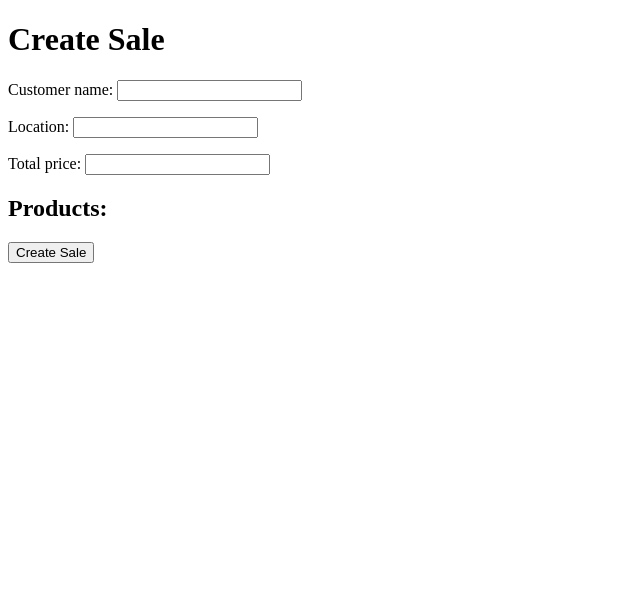
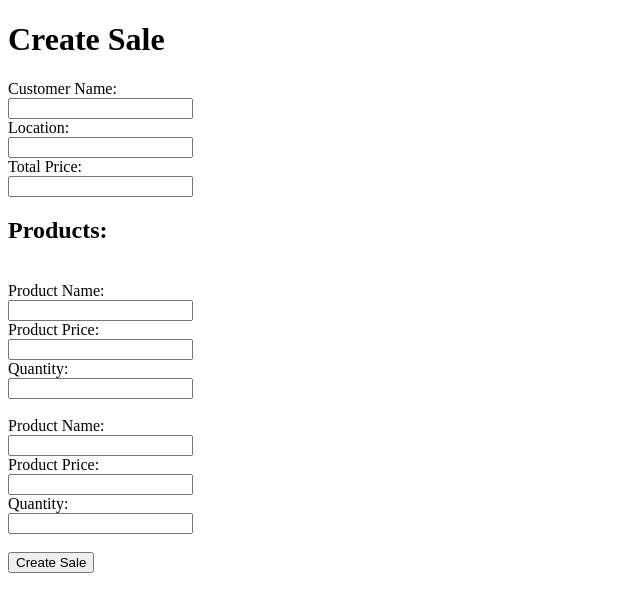
Before and after one commit to mozsocia/django_two_model_dependent_CRUD, a Django app: template dashboard/templates/create_sale.html in a window 1280 px wide. Shown: the top 612 px of the page, without its empty margins (0-640 px from the left). Run offline with Django 4.2, Linux system fonts and the light colour scheme; the template is opened without the code that fills it: values that come from a table or form of the project are taken from there, others are empty.

Commit message:
1st lebel complte

```diff
--- a/dashboard/templates/create_sale.html
+++ b/dashboard/templates/create_sale.html
@@ -1,21 +1,54 @@
 <!DOCTYPE html>
 <html>
+
 <head>
     <title>Create Sale</title>
 </head>
+
 <body>
     <h1>Create Sale</h1>
     <form method="post">
         {% csrf_token %}
 
-        {{ sales_form.as_p }}
+        <label for="customer_name">Customer Name:</label><br>
+        <input type="text" id="customer_name" name="customer_name" required><br>
+
+        <label for="location">Location:</label><br>
+        <input type="text" id="location" name="location" required><br>
+
+        <label for="total_price">Total Price:</label><br>
+        <input type="number" id="total_price" name="total_price" step="0.01" required><br>
 
         <h2>Products:</h2>
-        {% for form in product_forms %}
-            {{ form.as_table }}
-        {% endfor %}
+        <div class="sales_products">
+            <input type="hidden" name="sales_products_count" value="2"><br>
 
+
+            <label >Product Name:</label><br>
+            <input type="text" name="0-product_name" required><br>
+
+            <label >Product Price:</label><br>
+            <input type="number" name="0-product_price" step="0.01" required><br>
+
+            <label >Quantity:</label><br>
+            <input type="number"  name="0-quantity" required><br><br>
+
+            <label >Product Name:</label><br>
+            <input type="text" name="1-product_name" required><br>
+
+            <label >Product Price:</label><br>
+            <input type="number" name="1-product_price" step="0.01" required><br>
+
+            <label >Quantity:</label><br>
+            <input type="number"  name="1-quantity" required><br><br>
+
+
+
+
+
+        </div>
         <input type="submit" value="Create Sale">
     </form>
 </body>
+
 </html>
--- a/dashboard/views.py
+++ b/dashboard/views.py
@@ -18,7 +18,7 @@ from .models import Sales, SalesProduct
 def create_sale(request):
     if request.method == 'POST':
         sales_form = SalesForm(request.POST)
-        product_forms = [SalesProductForm(request.POST, prefix=str(i)) for i in range(5)]
+        product_forms = [SalesProductForm(request.POST, prefix=str(i)) for i in range(2)]
 
         if sales_form.is_valid() and all(form.is_valid() for form in product_forms):
             sale = sales_form.save()
@@ -31,6 +31,6 @@ def create_sale(request):
             return redirect('create_sale')
     else:
         sales_form = SalesForm()
-        product_forms = [SalesProductForm(prefix=str(i)) for i in range(5)]
+        product_forms = [SalesProductForm(prefix=str(i)) for i in range(2)]
 
     return render(request, 'create_sale.html', {'sales_form': sales_form, 'product_forms': product_forms})
```
Also changed, not shown: db.sqlite3.
